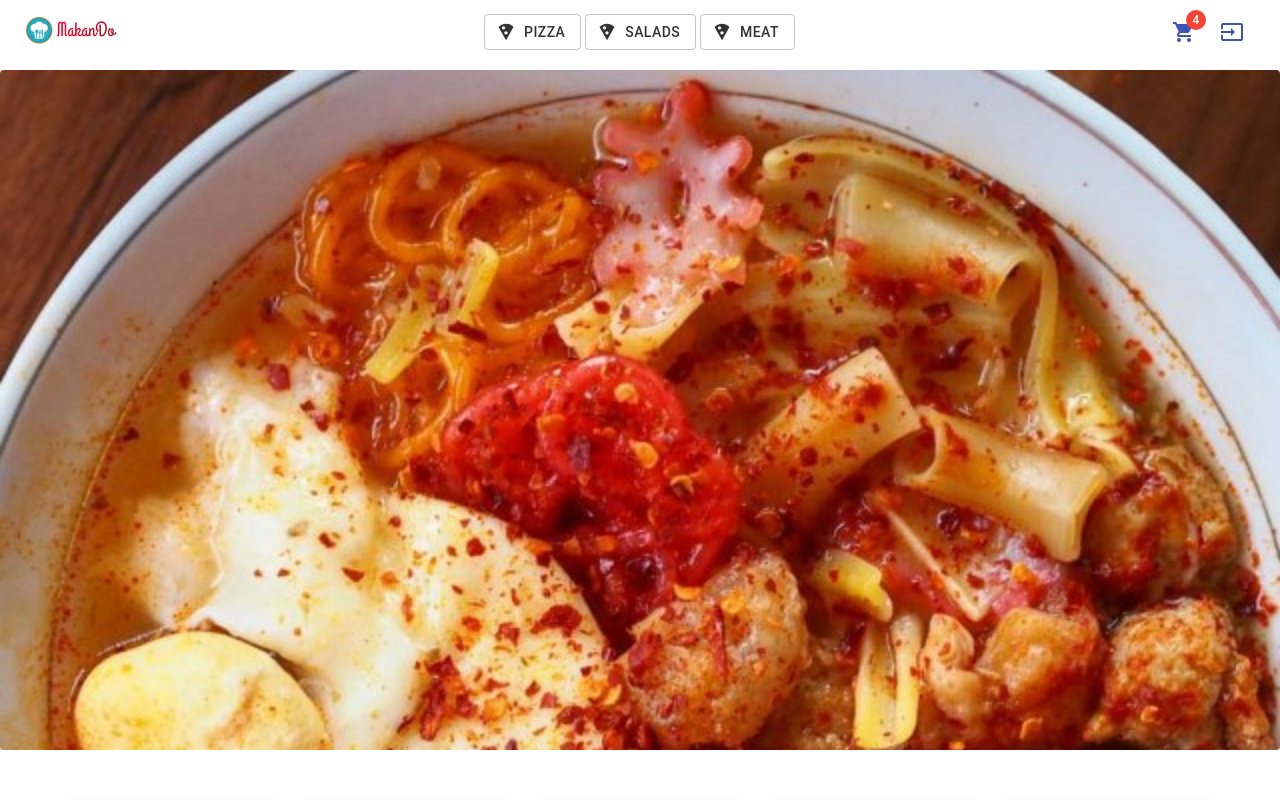
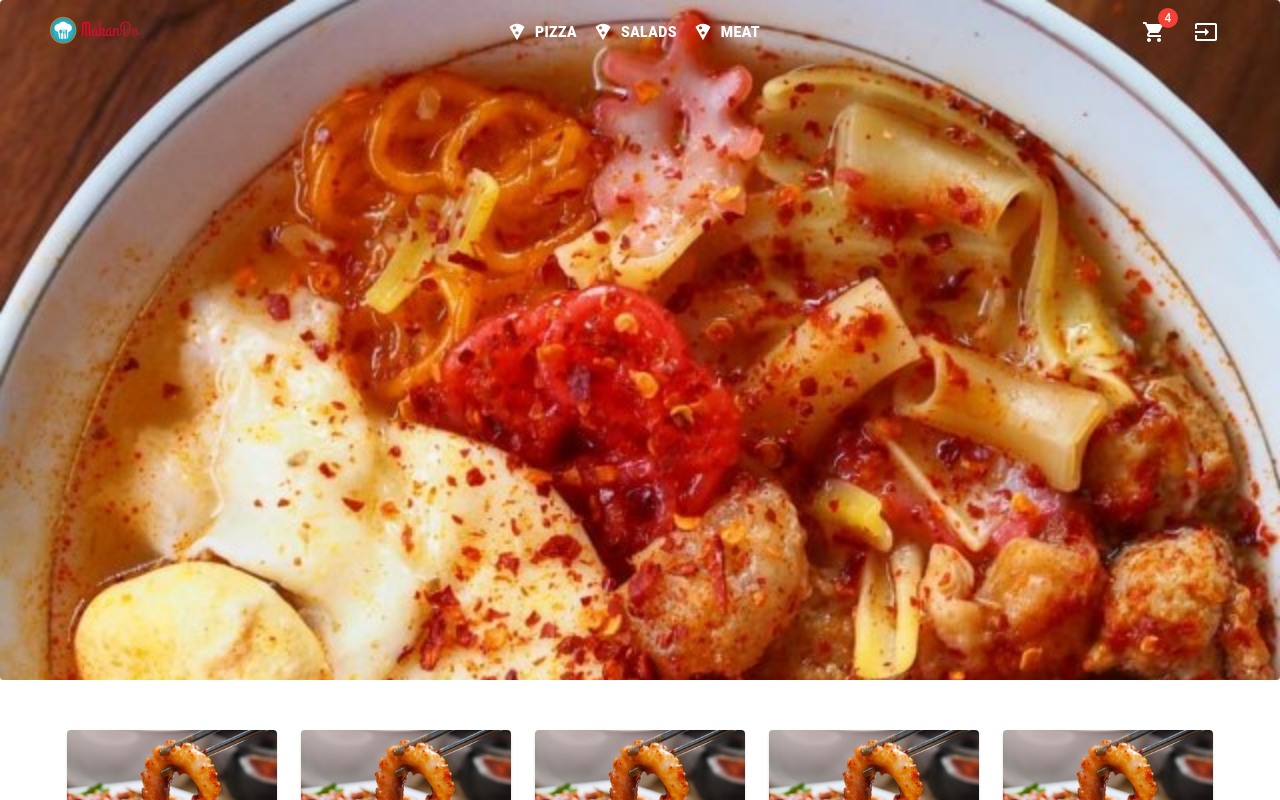
Before and after one commit to Alen1945/fe-makando, a React (Create React App) app: page / in a window 1280 px wide. Shown: the top 800 px of the page. Built offline with nearby package versions, Linux system fonts and the light colour scheme.

Commit message:
page login

```diff
--- a/public/index.html
+++ b/public/index.html
@@ -26,7 +26,7 @@
     -->
     <title>React App</title>
   </head>
-  <body style="margin: 0;padding-top: 70px;">
+  <body style="margin: 0">
     <noscript>You need to enable JavaScript to run this app.</noscript>
     <div id="root"></div>
     <!--
--- a/src/App.js
+++ b/src/App.js
@@ -2,7 +2,9 @@ import React, { useEffect } from 'react'
 import { BrowserRouter as Router, Switch } from 'react-router-dom'
 import CustomRoute from './components/CustomRoute'
 import Home from './views/Home'
+import Sign from './views/SignIn'
 import MainLayout from './layouts/Main'
+import MinimalLayout from './layouts/Minimal'
 
 function App () {
   useEffect(() => {
@@ -17,6 +19,12 @@ function App () {
           component={Home}
           layout={MainLayout}
         />
+        <CustomRoute
+          exact
+          path='/login'
+          component={Sign}
+          layout={MinimalLayout}
+        />
       </Switch>
     </Router>
   )
--- /dev/null
+++ b/src/layouts/Minimal.js
@@ -0,0 +1,12 @@
+import React from 'react'
+
+function MinimalLayout (props) {
+  const { children } = props
+  return (
+    <>
+      {children}
+    </>
+  )
+}
+
+export default MinimalLayout
--- a/src/layouts/componets/Topbar.js
+++ b/src/layouts/componets/Topbar.js
@@ -1,18 +1,19 @@
 import React from 'react'
 import { Link as RouterLink } from 'react-router-dom'
 import { makeStyles } from '@material-ui/styles'
-import { AppBar, Toolbar, Button, Hidden, IconButton, Link, Badge } from '@material-ui/core'
+import { AppBar, Container, Toolbar, Button, Hidden, IconButton, Link, Badge } from '@material-ui/core'
 import MenuIcon from '@material-ui/icons/Menu'
 import { ShoppingCart, LocalPizza, Input } from '@material-ui/icons'
-import logo from '../assets/logo.png'
+import logo from '../../assets/logo.png'
 const useStyles = makeStyles(() => ({
   appBar: {
-    backgroundColor: 'white',
-    boxShadow: '1px 1px 2px'
+    backgroundColor: 'rgba(0,0,0,0)',
+    boxShadow:'none'
   },
   ButtonCategoris: {
     margin: 2,
-    color: '#333'
+    color: 'white',
+    fontWeight: 800
 
   },
   root: {
@@ -26,20 +27,21 @@ function Topbar (props) {
   const classes = useStyles()
   return (
     <>
-      <AppBar className={classes.appBar} elevation={5}>
+      <AppBar className={classes.appBar}>
+        <Container>
           <Toolbar>
             <Link to='/' component={RouterLink}>
               <img src={logo} />
             </Link>
             <div className={classes.flexGrow} />
             <Hidden smDown>
-            <Button className={classes.ButtonCategoris} variant='outlined' startIcon={<LocalPizza />}>
+              <Button className={classes.ButtonCategoris} color='secondary' startIcon={<LocalPizza />}>
                 Pizza
               </Button>
-            <Button className={classes.ButtonCategoris} variant='outlined' startIcon={<LocalPizza />}>
+              <Button className={classes.ButtonCategoris} color='secondary' startIcon={<LocalPizza />}>
                 Salads
               </Button>
-            <Button className={classes.ButtonCategoris} variant='outlined' startIcon={<LocalPizza />}>
+              <Button className={classes.ButtonCategoris} color='secondary' startIcon={<LocalPizza />}>
                 Meat
               </Button>
             </Hidden>
@@ -47,10 +49,10 @@ function Topbar (props) {
             <Hidden smDown>
               <IconButton color='error'>
                 <Badge badgeContent={4} color='error'>
-                <ShoppingCart color='primary'/>
+                  <ShoppingCart className={classes.ButtonCategoris} />
                 </Badge>
               </IconButton>
-            <IconButton color='primary'>
+              <IconButton className={classes.ButtonCategoris}>
                 <Input />
               </IconButton>
             </Hidden>
@@ -62,6 +64,7 @@ function Topbar (props) {
               </IconButton>
             </Hidden>
           </Toolbar>
+        </Container>
       </AppBar>
     </>
   )
--- a/src/views/Home/components/Header.js
+++ b/src/views/Home/components/Header.js
@@ -32,7 +32,7 @@ const Header = (props) => {
     }
   ]
   return (
-    <Carousel indicators={0} className={classes.carousel}>
+    <Carousel indicators={0} autoPlay={1} className={classes.carousel}>
       {
         items.map((item, i) => (
           <Item item={item} key={i} />
--- /dev/null
+++ b/src/views/SignIn/index.js
@@ -0,0 +1,49 @@
+import React from 'react'
+import { Grid, TextField, Card, CardHeader, Button, CardMedia, CardActions } from '@material-ui/core'
+import { makeStyles } from '@material-ui/styles'
+import logo from '../../assets/logo.png'
+const useStyles = makeStyles({
+  content: {
+    marginTop: '80px'
+  },
+  containerForm: {
+    padding: '20px'
+  }
+})
+function SignIn (props) {
+  const classes = useStyles()
+  return (
+    <Grid container component='main' maxWidth='xs' justify='center' className={classes.content}>
+      <Grid item md={5} lg={4}>
+        <Card className={classes.containerForm}>
+          <CardHeader style={{ textAlign: 'center' }} title={<img src={logo} />}>
+          </CardHeader>
+          <CardMedia>
+            <form>
+              <TextField id='outlined-basic' fullWidth margin='normal' label='Username' variant='outlined' />
+              <TextField id='outlined-basic' fullWidth margin='normal' label='Password' variant='outlined' />
+              <Button
+                type='submit'
+                fullWidth
+                size='large'
+                variant='contained'
+                color='primary'
+              >
+                <strong>Login</strong>
+              </Button>
+            </form>
+          </CardMedia>
+          <CardActions>
+            <Button size='small' color='primary'>
+              Forget Passowrd?
+            </Button>
+            <Button size='small' color='primary'>
+              SignUp
+            </Button>
+        </CardActions>
+        </Card>
+      </Grid>
+    </Grid>
+  )
+}
+export default SignIn
```
Also changed, not shown: src/assets/logo.png (renamed from src/layouts/assets/logo.png). Lines whose indentation alone changed are shown as unchanged.
